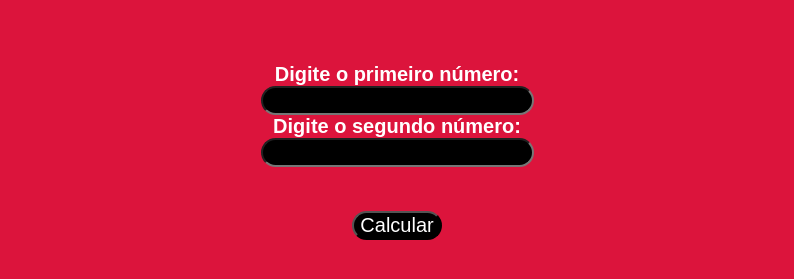
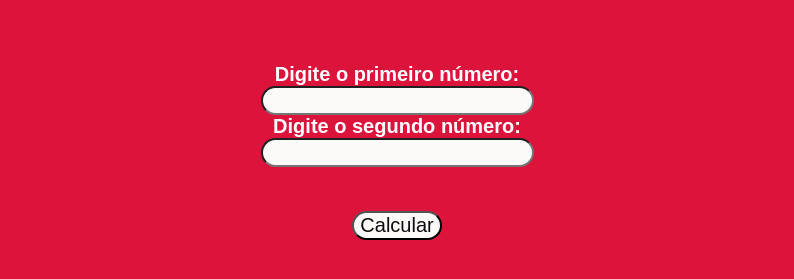
Before and after one commit to abelsilvaneto/aritmetica, a plain HTML site: page index.html in a window 1280 px wide. Shown: the part 67-346 px from the top of the page, without its empty margins (243-1037 px from the left). Drawn offline with Linux system fonts and the light colour scheme.

Commit message:
terceira versão

```diff
--- a/style.css
+++ b/style.css
@@ -12,8 +12,8 @@ label{
 }
 
 input,button{
-    color: white;
-    background-color: black;
+    color: rgb(12, 12, 12);
+    background-color: rgb(252, 249, 249);
     font-size: 20px;
     border-radius: 16px;
 }
```
